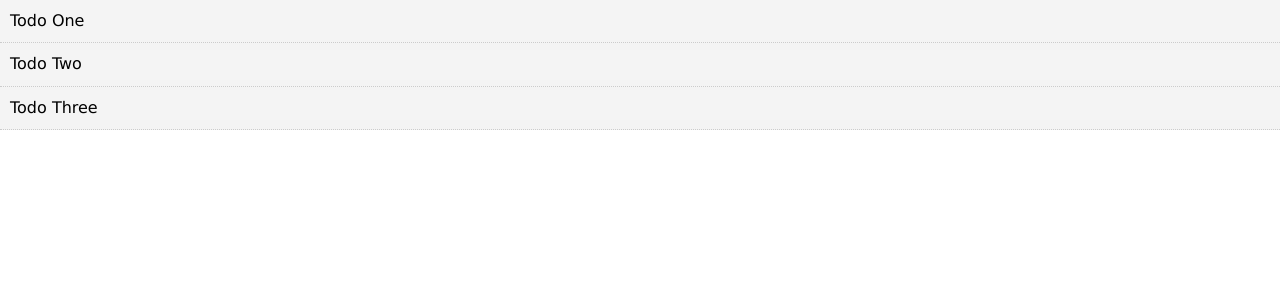
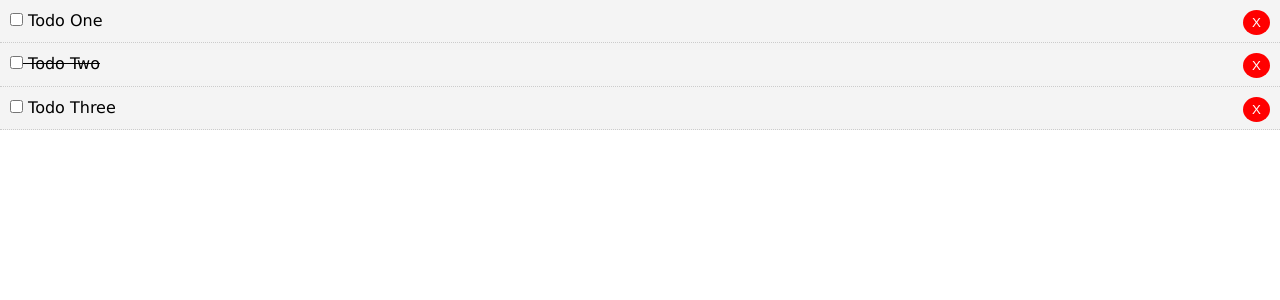
Before and after one commit to darksos34/vue_crash_course, a Vue app: page / in a window 1280 px wide. Shown: the top 300 px of the page. Built offline with nearby package versions, Linux system fonts and the light colour scheme.

Commit message:
Update Vue
Building up the front-end.

```diff
--- a/public/index.html
+++ b/public/index.html
@@ -1,16 +1,21 @@
 <!DOCTYPE html>
 <html lang="en">
   <head>
-    <meta charset="utf-8">
-    <meta http-equiv="X-UA-Compatible" content="IE=edge">
-    <meta name="viewport" content="width=device-width,initial-scale=1.0">
-    <link rel="icon" href="<%= BASE_URL %>favicon.ico">
+    <meta charset="utf-8" />
+    <meta http-equiv="X-UA-Compatible" content="IE=edge" />
+    <meta name="viewport" content="width=device-width,initial-scale=1.0" />
+    <link rel="icon" href="<%= BASE_URL %>favicon.ico" />
     <title><%= htmlWebpackPlugin.options.title %></title>
   </head>
   <body>
     <noscript>
-      <strong>We're sorry but <%= htmlWebpackPlugin.options.title %> doesn't work properly without JavaScript enabled. Please enable it to continue.</strong>
+      <strong
+        >We're sorry but <%= htmlWebpackPlugin.options.title %> doesn't work
+        properly without JavaScript enabled. Please enable it to
+        continue.</strong
+      >
     </noscript>
+
     <div id="app"></div>
     <!-- built files will be auto injected -->
   </body>
--- a/src/App.vue
+++ b/src/App.vue
@@ -1,6 +1,6 @@
 <template>
   <div id="app">
-    <Todos v-bind:todos="todos" />
+    <Todos v-bind:todos="todos" v-on:del-todo="deleteTodo" />
   </div>
 </template>
 
@@ -34,6 +34,11 @@ export default {
       ],
     };
   },
+  methods: {
+    deleteTodo(id) {
+      this.todos = this.todos.filter((todo) => todo.id !== id);
+    },
+  },
 };
 </script>
 
--- a/src/components/TodoItem.vue
+++ b/src/components/TodoItem.vue
@@ -1,6 +1,10 @@
 <template>
-  <div class="todo-item">
-    <p>{{todo.title}}</p>
+  <div class="todo-item" v-bind:class="{'is-complete':todo.completed}">
+    <p>
+      <input type="checkbox" v-on:change="markComplete" />
+      {{todo.title}}
+      <button @click="$emit('del-todo', todo.id)" class="del">X</button>
+    </p>
   </div>
 </template>
 
@@ -8,6 +12,11 @@
 export default {
   name: "TodoItem",
   props: ["todo"],
+  methods: {
+    markComplete() {
+      // this.todo.completed = !this.todo.completed;
+    },
+  },
 };
 </script>
 
--- a/src/components/Todos.vue
+++ b/src/components/Todos.vue
@@ -1,7 +1,8 @@
 <template>
   <div>
     <div v-bind:key="todo.id" v-for="todo in todos">
-      <TodoItem v-bind:todo="todo" />
+      <TodoItem v-bind:todo="todo" v-on:del-todo="$emit('del-todo',
+      todo.id)" />
     </div>
   </div>
 </template>
```
